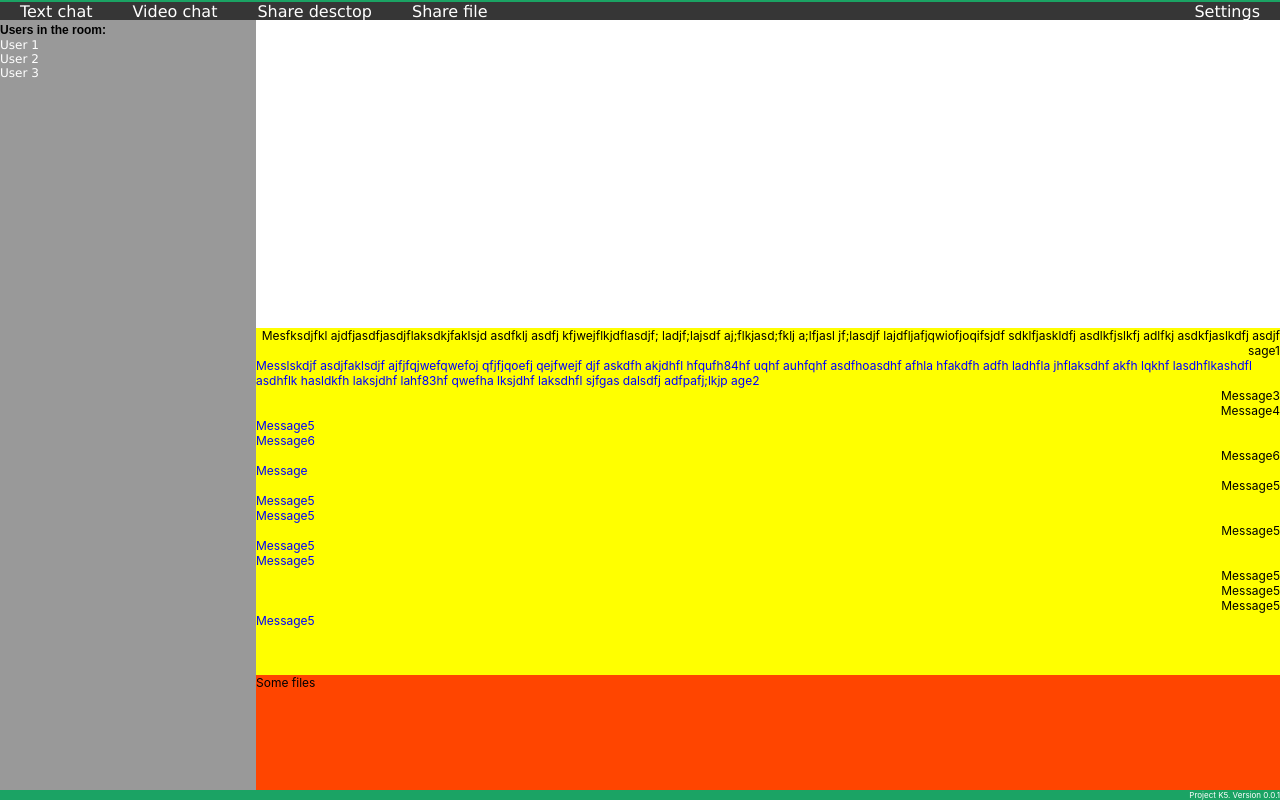
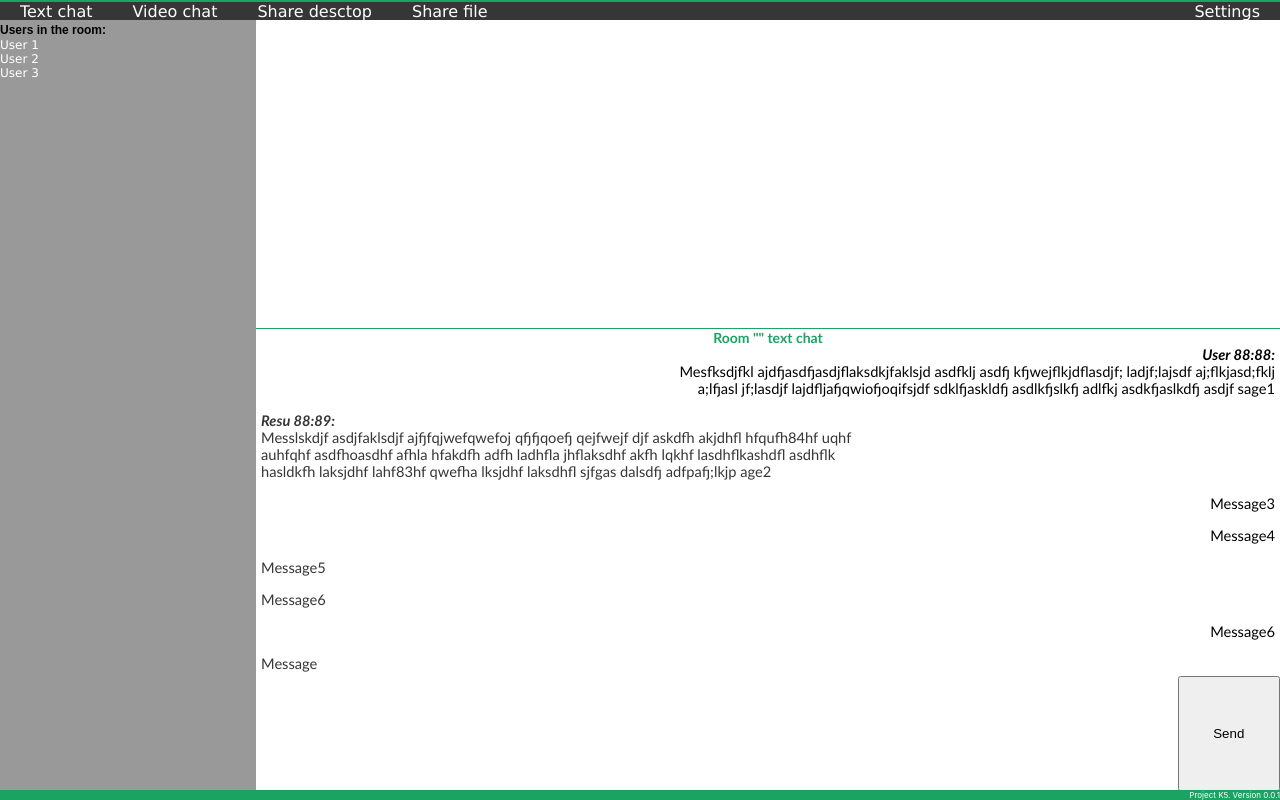
Before and after one commit to ykorneff/ProjectK5, a website: page html/space.html in a window 1280 px wide. Drawn offline with nearby package versions, Linux system fonts and the light colour scheme; files that its build step writes are made by us from their sources; no server answers; files whose address does not match are found by name.

Commit message:
i-20190331-h

```diff
--- a/html/space.html
+++ b/html/space.html
@@ -33,29 +33,35 @@
                 <video id="localVideo" autoplay muted></video>
                 <video id="video1" autoplay muted></video>
                 <video id="video2" autoplay muted></video>
+                <video id="video3" autoplay muted></video>
+                <video id="video4" autoplay muted></video>
             </article>
+            <article style="width: 100%; height: 1px; background-color: #1ba364"></article>
             <article class="textChat">
-                <p class="local">Mesfksdjfkl ajdfjasdfjasdjflaksdkjfaklsjd asdfklj asdfj kfjwejflkjdflasdjf; ladjf;lajsdf aj;flkjasd;fklj a;lfjasl jf;lasdjf lajdfljafjqwiofjoqifsjdf sdklfjaskldfj asdlkfjslkfj adlfkj asdkfjaslkdfj asdjf sage1</p>
-                <p>Messlskdjf asdjfaklsdjf ajfjfqjwefqwefoj qfjfjqoefj qejfwejf djf  askdfh akjdhfl hfqufh84hf uqhf auhfqhf asdfhoasdhf afhla hfakdfh adfh ladhfla jhflaksdhf akfh lqkhf lasdhflkashdfl asdhflk hasldkfh laksjdhf lahf83hf qwefha lksjdhf laksdhfl sjfgas dalsdfj adfpafj;lkjp age2</p>
-                <p class="local">Message3</p>
-                <p class="local">Message4</p>
-                <p>Message5</p>
-                <p>Message6</p>
-                <p class="local">Message6</p>
-                <p>Message</p>
-                <p class="local">Message5</p>
-                <p>Message5</p>
-                <p>Message5</p>
-                <p class="local">Message5</p>
-                <p>Message5</p>
-                <p>Message5</p>
-                <p class="local">Message5</p>
-                <p class="local">Message5</p>
-                <p class="local">Message5</p>
-                <p>Message5</p>
+                <p style="width:100%; font-size:14px; color:#1ba364; font-weight:bold; text-align: center;">Room "" text chat</p>
+                <p class="localLabel">User 88:88:</p>
+                <p class="local">Mesfksdjfkl ajdfjasdfjasdjflaksdkjfaklsjd asdfklj asdfj kfjwejflkjdflasdjf; ladjf;lajsdf aj;flkjasd;fklj a;lfjasl jf;lasdjf lajdfljafjqwiofjoqifsjdf sdklfjaskldfj asdlkfjslkfj adlfkj asdkfjaslkdfj asdjf sage1</p><br>
+                <p class="remoteLabel">Resu 88:89:</p>
+                <p class="remote">Messlskdjf asdjfaklsdjf ajfjfqjwefqwefoj qfjfjqoefj qejfwejf djf  askdfh akjdhfl hfqufh84hf uqhf auhfqhf asdfhoasdhf afhla hfakdfh adfh ladhfla jhflaksdhf akfh lqkhf lasdhflkashdfl asdhflk hasldkfh laksjdhf lahf83hf qwefha lksjdhf laksdhfl sjfgas dalsdfj adfpafj;lkjp age2</p><br>
+                <p class="local">Message3</p><br>
+                <p class="local">Message4</p><br>
+                <p class="remote">Message5</p><br>
+                <p class="remote">Message6</p><br>
+                <p class="local">Message6</p><br>
+                <p class="remote">Message</p><br>
+                <p class="local">Message5</p><br>
+                <p class="remote">Message5</p><br>
+                <p class="remote">Message5</p><br>
+                <p class="local">Message5</p><br>
+                <p class="remote">Message5</p><br>
+                <p class="remote">Message5</p><br>
+                <p class="local">Message5</p><br>
+                <p class="local">Message5</p><br>
+                <p class="local">Message5</p><br>
+                <p class="remote">Message5</p><br>
             </article>
-            <article class="sharedFiles">
-                Some files
+            <article class="textInput">
+                <textarea></textarea> <button>Send</button>
             </article>
         </section>
         <footer>
--- a/public/css/app.css
+++ b/public/css/app.css
@@ -118,28 +118,70 @@ section article.videoElements {
 section video {
     width: auto;
     height: calc(100% - 5px);
-    display: inline;
+    /*display: inline;*/
 }
 
 section article.textChat {
-    background-color: yellow;
+    background-color: white;
     height: 45%;
     overflow-y: auto;
     scroll-behavior: smooth;
 }
 
-section article.textChat p {
-    color: blue;
+section article.textChat p{
+    font-family: 'Gill Sans', 'Gill Sans MT', Calibri, 'Trebuchet MS', sans-serif;
+    font-size: 11pt;
+}
+
+section article.textChat p.remoteLabel {
+    color: #363636;
+    font-weight: bold;
+    font-style: italic;
+    padding: 0px 40% 0 5px
+}
+
+section article.textChat p.localLabel {
+    color: black;
+    font-weight: bold;
+    font-style: italic;
+    text-align: right;
+    padding: 0px 5px 0 60%;
+}
+
+section article.textChat p.remote {
+    color: #363636;
+    padding: 0px 40% 0 5px
 }
 
 section article.textChat p.local {
     text-align: right;
     color: black;
+    padding: 0px 5px 0 40%;
 }
 
-section article.sharedFiles{
-    background-color: orangered;
+section article.textInput{
     height: 15%;
+}
+
+section article.textInput textarea{
+
+    width: 90%;
+    height: 100%;
+    resize: none;
+    border: 0 none #FFF;
+    background-color: white;
+    box-sizing: border-box;
+}
+
+section article.textInput textarea:focus{
+    border: 0 none #FFF;
+    box-sizing: border-box;
+}
+
+section article.textInput button{
+    float: right;
+    width:10%;
+    height: 100%;
 }
 
 footer {
--- a/public/js/renderspace.js
+++ b/public/js/renderspace.js
@@ -8,6 +8,9 @@ function videoTest(){
         document.getElementById('localVideo').srcObject=stream;
         document.getElementById('video1').srcObject=stream;
         document.getElementById('video2').srcObject=stream;
+        document.getElementById('video3').srcObject=stream;
+        document.getElementById('video4').srcObject=stream;
+
     })
     .catch ((err)=>{
         console.log(err);
```
